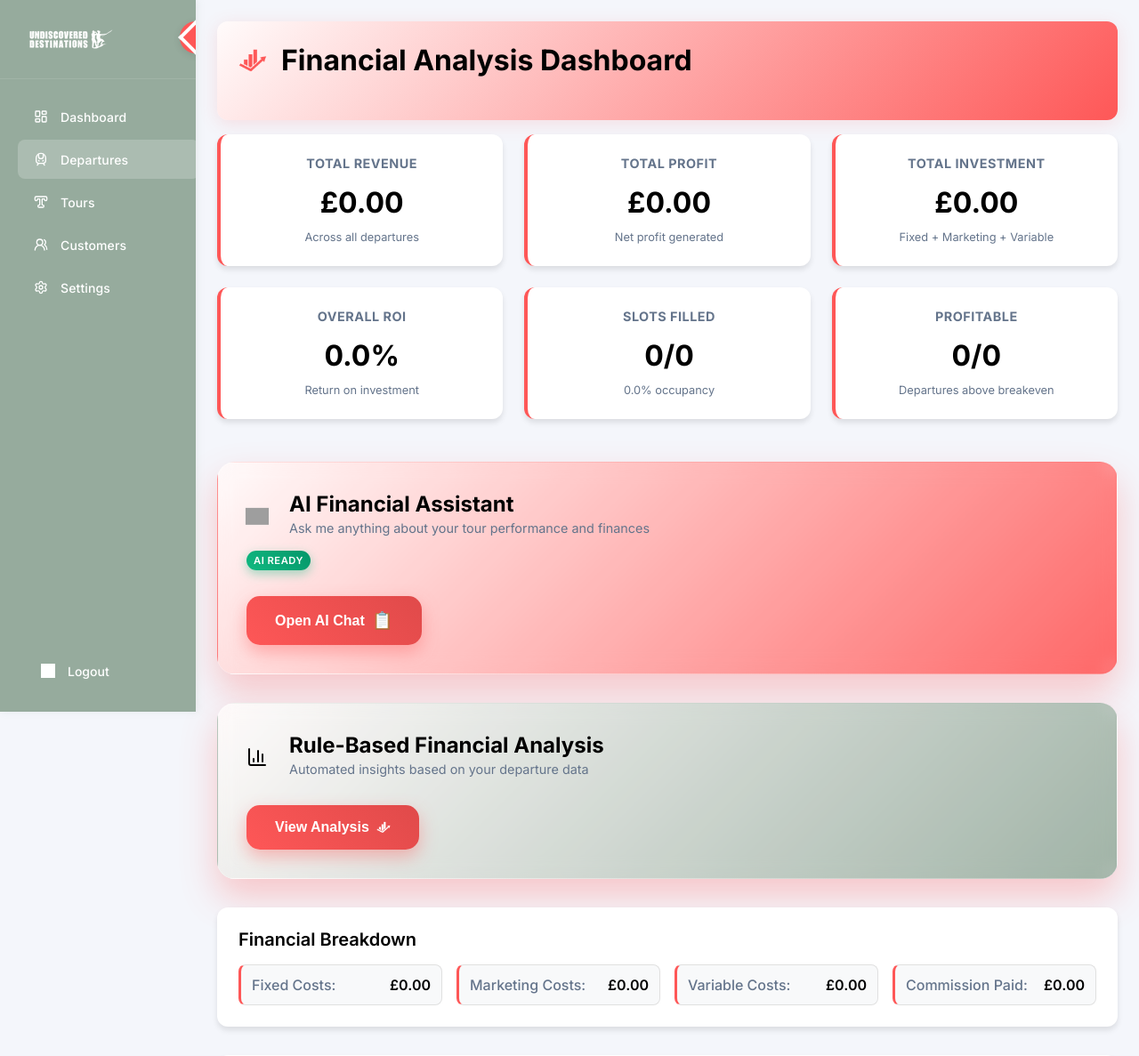
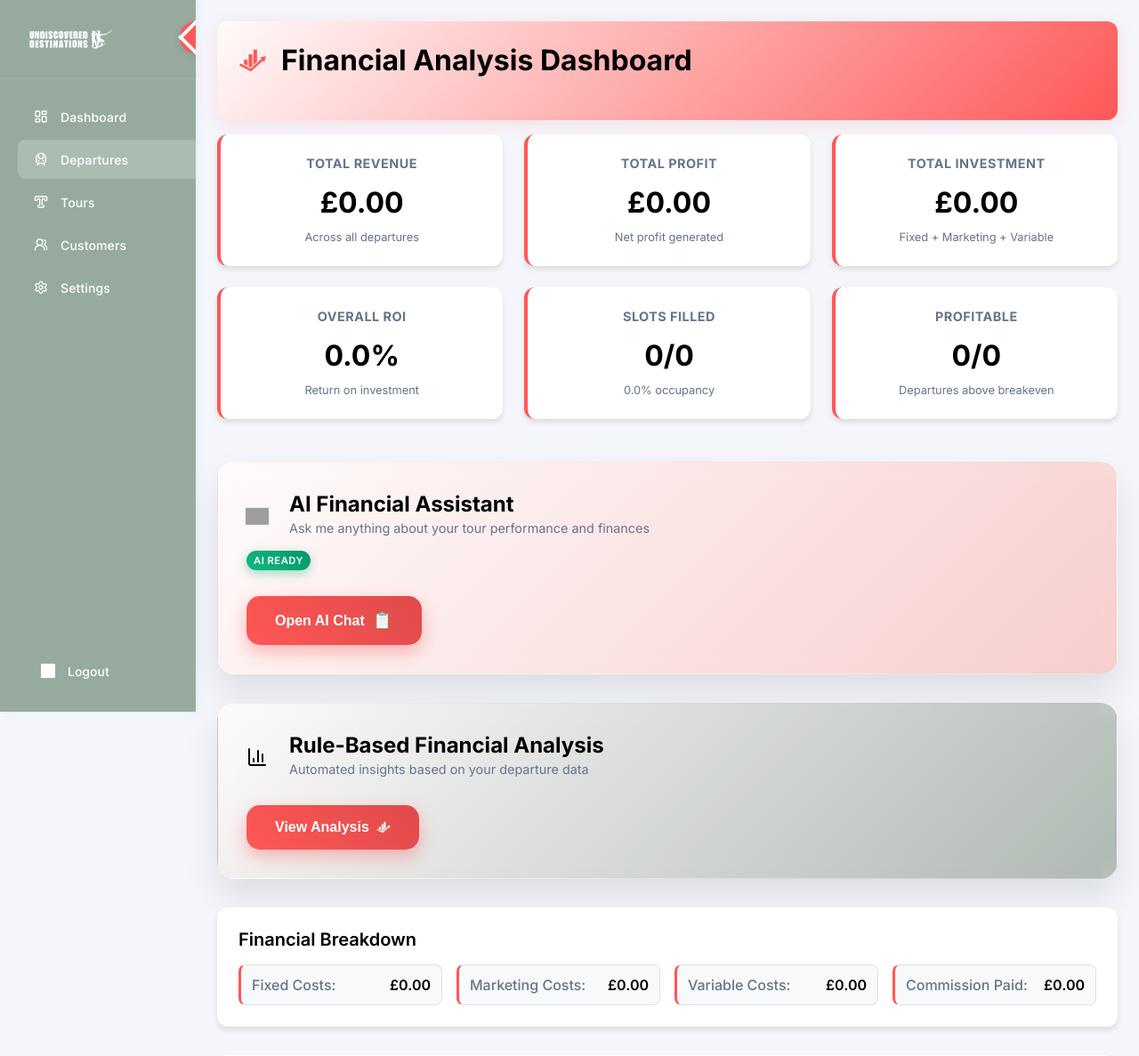
Before and after one commit to arjuntyneside/AI_tour_revamp, a Django app: page /departures/ in a window 1280 px wide. Shown: the top 1187 px of the page at 89% size. Run offline with Django 5.2, Linux system fonts and the light colour scheme; the visitor is signed in with stand-in values (Sample User, id 1); data comes from the database, SQL or seed files in the repository; data that the repository does not hold is empty; grey boxes are pictures that could not be loaded.

Commit message:
Deleted the shadows

```diff
--- a/core/static/core/css/departure_form.css
+++ b/core/static/core/css/departure_form.css
@@ -4,11 +4,11 @@
     --primary-color: #fe5757;
     --primary-light: #ff6b6b;
     --primary-dark: #e53e3e;
-    --secondary-color: #64748b;
+    --secondary-color: #ffffff;
     --background-color: #f4f6fb;
     --card-background: #ffffff;
     --text-primary: #1e293b;
-    --text-secondary: #64748b;
+    --text-secondary: #ffffff;
     --border-color: #e2e8f0;
     --success-color: #10b981;
     --warning-color: #f59e0b;
@@ -126,7 +126,7 @@ body {
     background: linear-gradient(135deg, #f0f9ff 0%, #e0f2fe 100%);
     padding: 1rem;
     border-radius: 8px;
-    border-left: 4px solid #0ea5e9;
+    border-left: 4px solid #363e42;
     margin-bottom: 1rem;
 }
 
--- a/core/static/core/css/departures.css
+++ b/core/static/core/css/departures.css
@@ -114,7 +114,7 @@
     filter: brightness(0) invert(1); /* Makes PNG icons white */
 }
 
-/* Departures-specific styles extracted from departures.html */
+
 .financial-analysis-header {
     text-align: center;
     margin-bottom: 2rem;
@@ -675,11 +675,11 @@
 
 /* AI Chat Section Styles */
 .ai-chat-section {
-    background: linear-gradient(135deg, #fffbfb 0%, #fe5757 100%);
+    background: linear-gradient(135deg, #fffbfb 0%, #f7c8c8 100%);
     border-radius: 20px;
     margin: 2rem 0;
     overflow: hidden;
-    box-shadow: 0 20px 40px rgba(254, 87, 87, 0.3);
+    box-shadow: 0 20px 40px rgba(0, 0, 0, 0.1);
     border: 1px solid rgba(255, 255, 255, 0.2);
 }
 
@@ -988,11 +988,11 @@
 
 /* Rule-Based Insights Section Styles */
 .rule-based-insights-section {
-    background: linear-gradient(135deg, #fffbfb 0%, #96ab9d 100%);
+    background: linear-gradient(135deg, #fffbfb 0%, #a6b1aa 100%);
     border-radius: 20px;
     margin: 2rem 0;
     overflow: hidden;
-    box-shadow: 0 20px 40px rgba(254, 87, 87, 0.3);
+    box-shadow: 0 20px 40px rgba(0, 0, 0, 0.1);
     border: 1px solid rgba(255, 255, 255, 0.2);
 }
 
```
